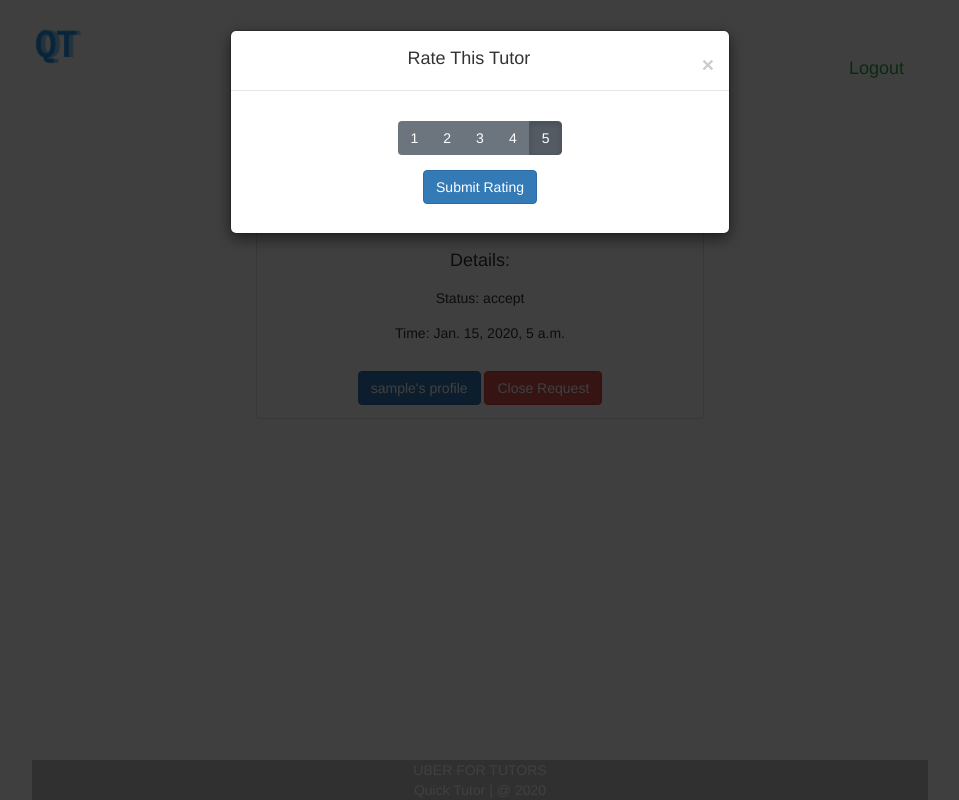
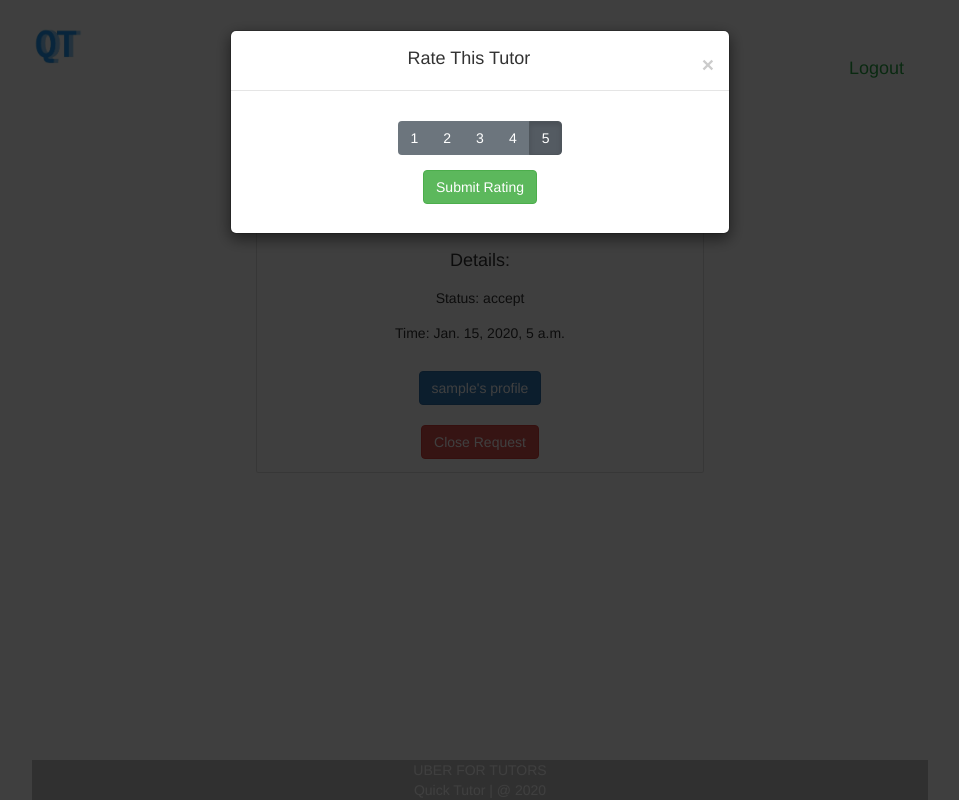
Before and after one commit to jayli201/quick-tutor, a Django app: page /students/requests in a window 1280 px wide, after a click on "Close Request". Shown: the whole page, without its empty margins (160-1119 px from the left). Run offline with Django 3.2, Linux system fonts and the light colour scheme; a user stored in the database is signed in; tables that the repository leaves empty hold one stand-in row (values such as "Sample post"); some libraries are stand-ins or nearby versions.

Commit message:
fixed ui

```diff
--- a/students/templates/students/requests.html
+++ b/students/templates/students/requests.html
@@ -60,6 +60,7 @@
               </li>
             </ul>
           </h5>
+          <div>
             <a
               href="/tutors/profile/{{request.tutor}}"
               target="_blank"
@@ -67,6 +68,9 @@
               class="btn btn-primary"
               >{{request.tutor}}'s profile</a
             >
+          </div>
+          <br />
+          <div>
             {% if request.status != "No choice" %} {% csrf_token %}
             <button
               type="button"
@@ -78,6 +82,7 @@
               Close Request
             </button>
             {% endif %}
+          </div>
         </div>
       </div>
       <br />
@@ -175,7 +180,7 @@
               </div>
             </div>
           </div>
-          <button type="submit" class="btn btn-primary">Submit Rating</button>
+          <button type="submit" class="btn btn-success">Submit Rating</button>
         </form>
       </div>
     </div>
--- a/tutors/static/tutors/format.css
+++ b/tutors/static/tutors/format.css
@@ -11,6 +11,11 @@ footer {
   color: white;
   text-align: center;
   width: 100%;
+}
+
+.form69 {
+  margin-left: 100px;
+  margin-right: 100px;
 }
 
 #lfooter {
```
Lines whose indentation alone changed are shown as unchanged.
